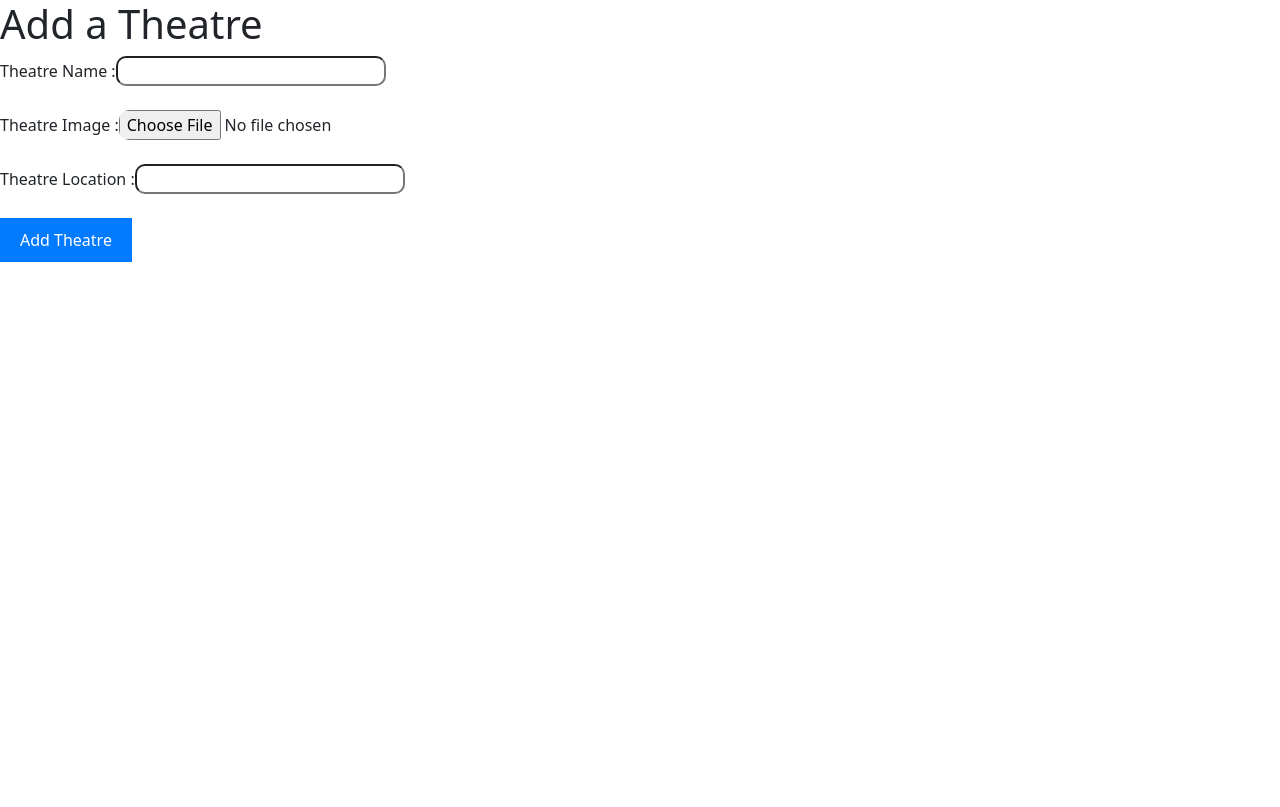
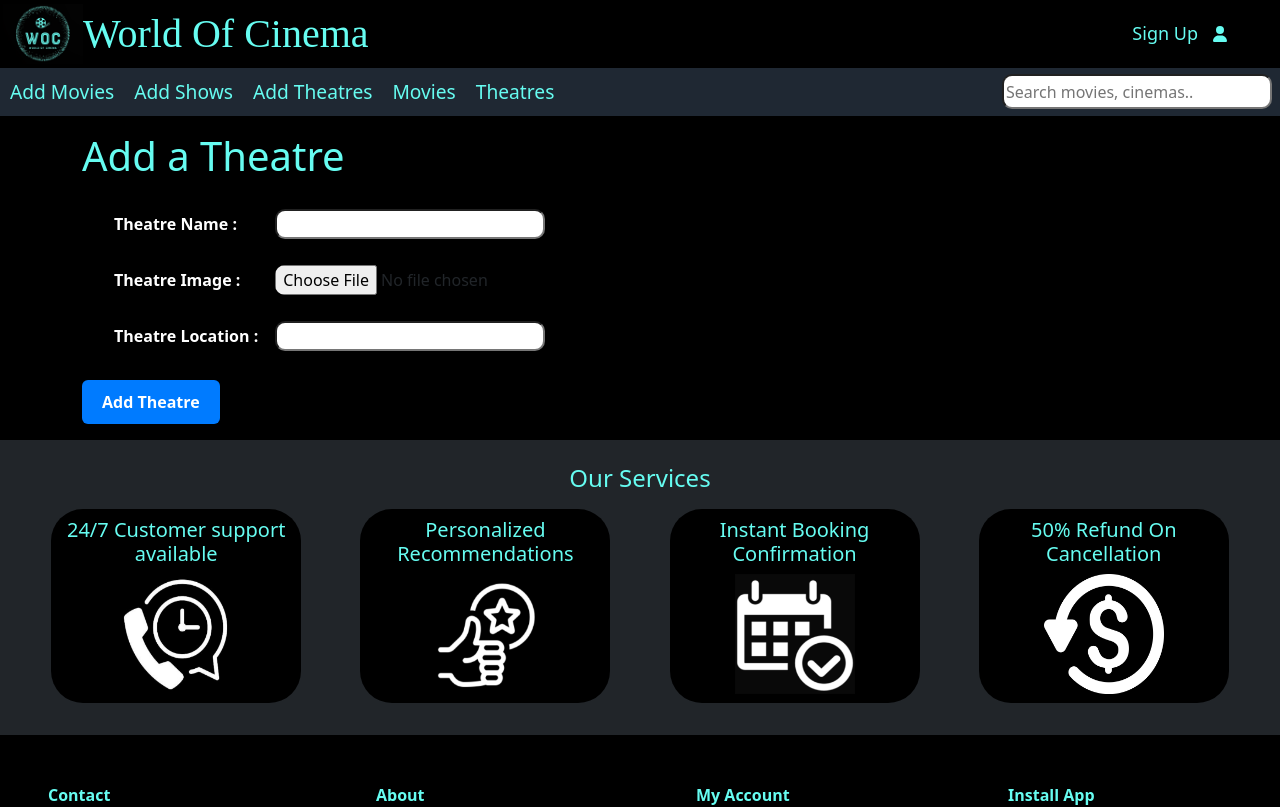
Before and after one commit to RujutaK03/MERN_Project, a React (Create React App) app: page /AddTheatre in a window 1280 px wide. Shown: the top 807 px of the page. Built offline with nearby package versions, Linux system fonts and the light colour scheme.

Commit message:
Update addTheatre.js

```diff
--- a/src/components/adminPages/addTheatre.js
+++ b/src/components/adminPages/addTheatre.js
@@ -1,4 +1,11 @@
-import React, { useState } from 'react';
+import React from 'react';
+import  { useState, useEffect } from 'react';
+import axios from 'axios';
+import 'bootstrap/dist/css/bootstrap.min.css';
+import 'bootstrap/dist/js/bootstrap.bundle.min.js';
+import '../style1.css';
+import AdminHeader from './adminHeader';
+import Footer from '../footer';
 
 const AddTheatre = () => {
     const [formData, setFormData] = useState({
@@ -43,18 +50,40 @@ const AddTheatre = () => {
     }
 
     return (
-        <div>
-            <h1> Add a Theatre </h1>
+        <div class="bg-black">
+            <AdminHeader />
+            <div class="container my-3">
+            <h1 class="mov"> Add a Theatre </h1>
             <form onSubmit={handleSubmit}>
+            <table class="m-3">
+                <tr>
+                <th class="text-white p-3">
                 <label htmlFor='name'> Theatre Name : </label>
-                <input type='text' id='name' name='name' value={formData.name} onChange={handleInputChange} /><br /><br />
+                </th>
+                <td>
+                <input type='text' id='name' name='name' value={formData.name} onChange={handleInputChange} />
+                </td>
+                </tr>
+                <tr>
+                <th class="text-white p-3">
                 <label htmlFor='image'> Theatre Image : </label>
-                <input type='file' accpet='image/*' id='image' name='image' onChange={handleImageChange} /><br /><br />
+                </th>
+                <td>
+                <input type='file' accpet='image/*' id='image' name='image' onChange={handleImageChange} />
+                </td>
+            </tr><tr>
+                <th class="text-white p-3">
                 <label htmlFor='name'> Theatre Location : </label>
-                <input type='text' id='location' name='location' value={formData.location} onChange={handleInputChange} /><br /><br />
-
-                <button type='submit' onSubmit={handleSubmit}> Add Theatre </button>
+                </th>
+                <td>
+                <input type='text' id='location' name='location' value={formData.location} onChange={handleInputChange} />
+                </td>
+            </tr>
+            </table>
+                <button class="add rounded" type='submit' onSubmit={handleSubmit}><b> Add Theatre </b></button>
             </form>
+        </div>
+            <Footer />
         </div>
     )
 }
```
